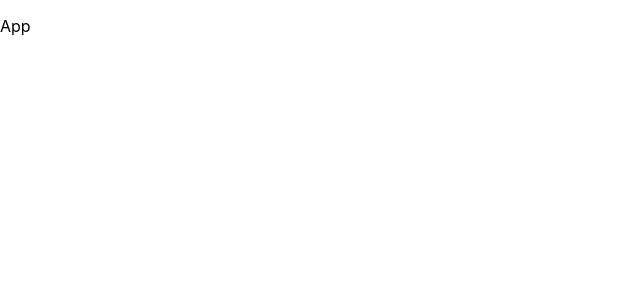
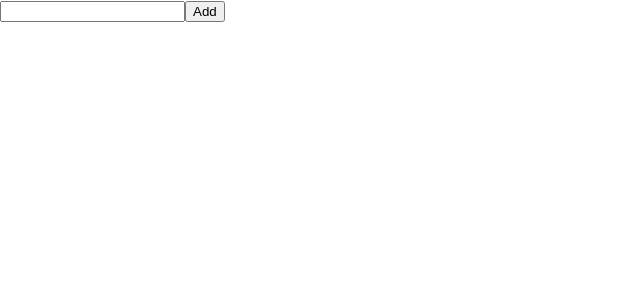
Before and after one commit to Nargonath/react-playground, a React (Create React App) app in the folder client/: page / in a window 1280 px wide. Shown: the top 300 px of the page, without its empty margins (0-640 px from the left). Built offline with nearby package versions, Linux system fonts and the light colour scheme.

Commit message:
feat: 🎸 add "add task" form

```diff
--- a/client/src/components/App.js
+++ b/client/src/components/App.js
@@ -1,5 +1,7 @@
 import React from 'react';
 
+import AddTaskForm from 'features/tasks/AddTaskForm';
+
 export function App() {
-  return <p>App</p>;
+  return <AddTaskForm></AddTaskForm>;
 }
--- /dev/null
+++ b/client/src/features/tasks/AddTaskForm.js
@@ -0,0 +1,23 @@
+import React, { useState } from 'react';
+import { useDispatch } from 'react-redux';
+
+import { addTask } from './tasksSlice';
+
+export default function AddTaskForm() {
+  const [taskName, setTaskName] = useState('');
+  const dispatch = useDispatch();
+
+  const onTaskNameChange = e => setTaskName(e.target.value);
+  const onSubmit = e => {
+    e.preventDefault();
+    dispatch(addTask({ taskName }));
+    setTaskName('');
+  };
+
+  return (
+    <form onSubmit={onSubmit}>
+      <input type="text" value={taskName} onChange={onTaskNameChange} />
+      <button type="submit">Add</button>
+    </form>
+  );
+}
--- /dev/null
+++ b/client/src/features/tasks/tasksSlice.js
@@ -0,0 +1,17 @@
+import { createSlice } from '@reduxjs/toolkit';
+
+const { reducer, actions } = createSlice({
+  name: 'tasks',
+  initialState: [],
+  reducers: {
+    fetchTasks(state) {
+      return state;
+    },
+    addTask(state, action) {
+      state.push(action.payload.taskName);
+    },
+  },
+});
+
+export const { fetchTasks, addTask } = actions;
+export default reducer;
--- a/client/src/index.js
+++ b/client/src/index.js
@@ -1,10 +1,18 @@
 import React from 'react';
 import ReactDOM from 'react-dom';
+import { Provider } from 'react-redux';
+
+import { App } from './components/App';
 import './index.css';
-import { App } from './components/App';
+import { store } from 'store';
 import * as serviceWorker from './serviceWorker';
 
-ReactDOM.render(<App />, document.getElementById('root'));
+ReactDOM.render(
+  <Provider store={store}>
+    <App />
+  </Provider>,
+  document.getElementById('root'),
+);
 
 // If you want your app to work offline and load faster, you can change
 // unregister() to register() below. Note this comes with some pitfalls.
--- /dev/null
+++ b/client/src/store/index.js
@@ -0,0 +1,10 @@
+import { configureStore } from '@reduxjs/toolkit';
+import { combineReducers } from 'redux';
+
+import tasksReducer from 'features/tasks/tasksSlice';
+
+const store = configureStore({
+  reducer: combineReducers({ tasks: tasksReducer }),
+});
+
+export { store };
```
Also changed, not shown: 2 other files (tests, documents, lock files or other folders).
